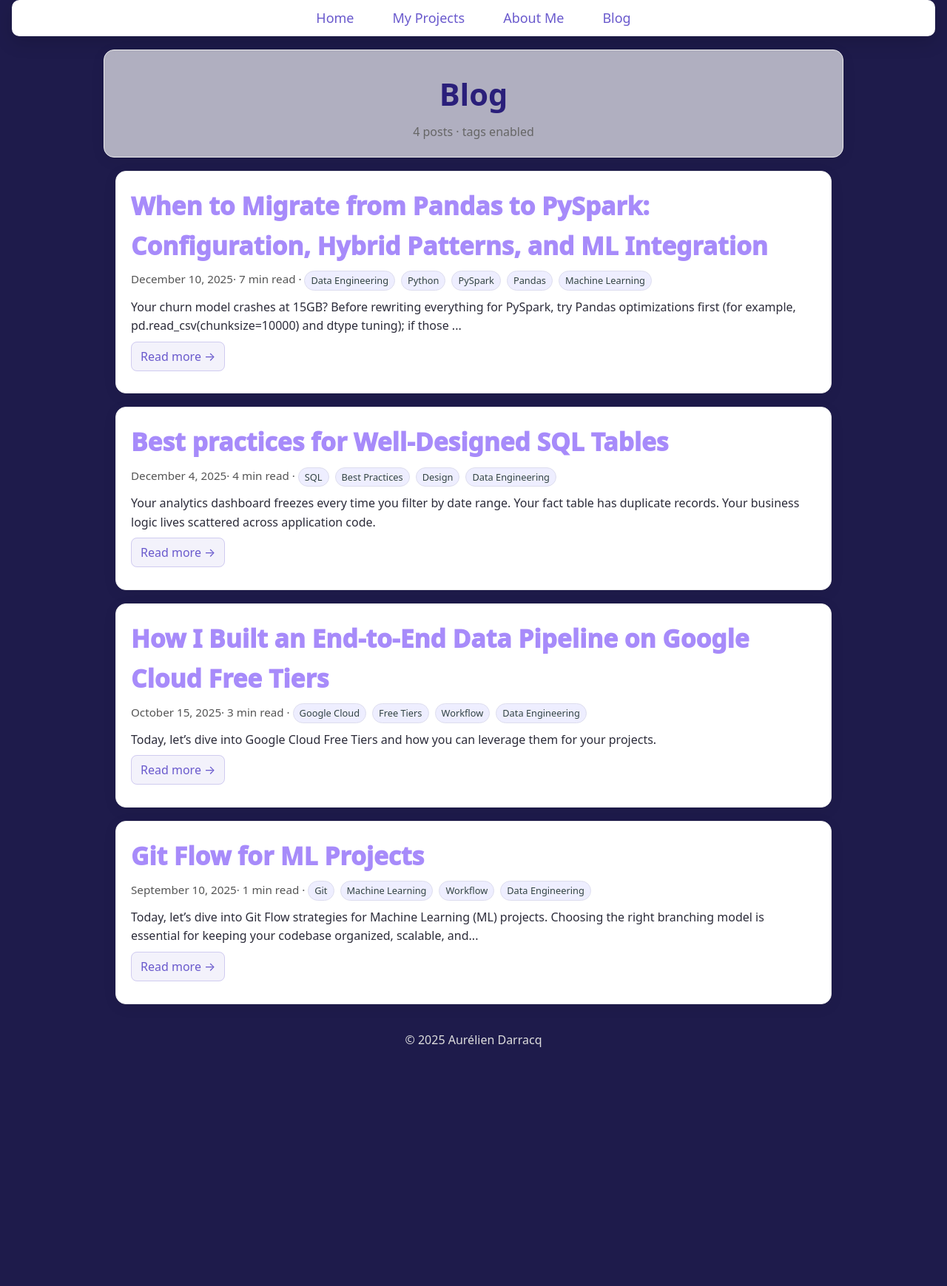
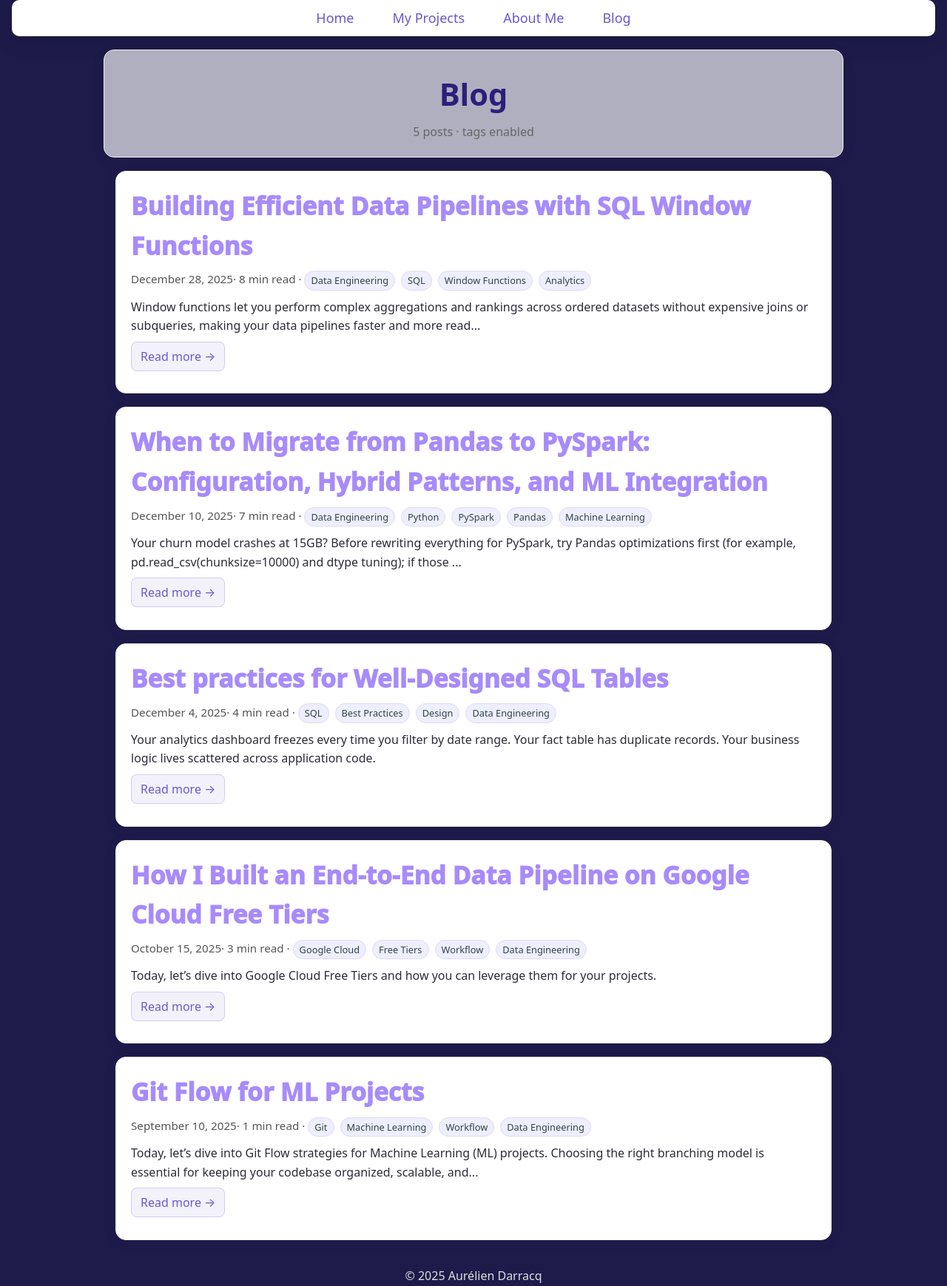
Before and after one commit to aurelpow/portofolio-website, a Jekyll site: the page built from blog.md, in a window 1280 px wide. Shown: the whole page at 74% size. Built offline with Jekyll 4.4.1, drawn with Linux system fonts in a browser that asks for light colours; before the commit the page ends 1419 px from its top, so only the background shows below that; some of the changed lines change nothing that is shown.

Commit message:
[C013] : New blog post + Enhance CSS with custom Rouge syntax

````diff
--- /dev/null
+++ b/_posts/2025-12-28-sql-window-functions.md
@@ -0,0 +1,237 @@
+---
+layout: post
+title: "Building Efficient Data Pipelines with SQL Window Functions"
+date: 2025-12-28
+links:
+  - label: "View on LinkedIn"
+    url: "https://www.linkedin.com/posts/aur%C3%A9lien-darracq_sql-dataengineering-dataanalytics-activity-7411669929659318272-Cuv0?utm_source=share&utm_medium=member_desktop&rcm=ACoAACj8uyMBzeRBxlTvSvVLQzWamr35ArYrhHE"
+    kind: linkedin
+tags: [Data Engineering, SQL, Window Functions, Analytics]
+---
+
+**Window functions let you perform complex aggregations and rankings across ordered datasets without expensive joins or subqueries, making your data pipelines faster and more readable.**
+
+## ❌ The Problem: Complex Subqueries and Joins
+You're calculating month-over-month growth rates using three nested subqueries and a self-join. There's a better way.
+
+Consider this SQL to compute month-over-month sales growth:
+
+```sql
+SELECT
+    curr.month,
+    curr.total_sales,
+    prev.total_sales AS prev_month_sales,
+    ((curr.total_sales - prev.total_sales) / prev.total_sales) * 100 AS mom_growth
+FROM
+    (SELECT month, SUM(sales) AS total_sales FROM sales_data GROUP BY month) AS curr
+JOIN
+    (SELECT month, SUM(sales) AS total_sales FROM sales_data GROUP BY month) AS prev
+ON curr.month = DATEADD(MONTH, 1, prev.month);
+```
+This query is hard to read and inefficient due to multiple aggregations and joins.
+## ✅ The Solution: SQL Window Functions
+Using window functions, you can simplify the above query significantly:
+
+```sql
+SELECT
+    month,
+    SUM(sales) AS total_sales,
+    LAG(SUM(sales)) OVER (ORDER BY month) AS prev_month_sales,
+    ((SUM(sales) - LAG(SUM(sales)) OVER (ORDER BY month)) / LAG(SUM(sales)) OVER (ORDER BY month)) * 100 AS mom_growth
+FROM sales_data
+GROUP BY month;
+```
+You can ever improve readability by using a CTE:
+
+```sql
+WITH monthly_sales AS (
+    SELECT
+        month,
+        SUM(sales) AS total_sales
+    FROM sales_data
+    GROUP BY month
+)
+SELECT
+    month,
+    total_sales,
+    LAG(total_sales) OVER (ORDER BY month) AS prev_month_sales,
+    ((total_sales - LAG(total_sales) OVER (ORDER BY month)) / LAG(total_sales) OVER (ORDER BY month)) * 100 AS mom_growth
+FROM monthly_sales;
+```
+For this precise example it can be over kill to use CTE, but in more complex queries it can help with readability and maintainability.
+
+## Key Window Functions
+- `LAG()` and `LEAD()`: Access data from previous or next rows without self-joins.
+- `ROW_NUMBER()`, `RANK()`, `DENSE_RANK()`: Assign unique or ranked numbers to rows within partitions.
+- `SUM() OVER()`, `AVG() OVER()`: Perform cumulative or moving aggregates.
+
+## Improving Performance
+1. Always Define Frame Bounds for Aggregations
+    ```sql
+    -- ❌ SLOW: Unbounded (recalculates from start every row)
+    SUM(revenue) OVER (ORDER BY date)
+    ```
+    ```sql
+    -- ✅ FAST: Bounded window
+    SUM(revenue) OVER (
+        ORDER BY date
+        ROWS BETWEEN 29 PRECEDING AND CURRENT ROW)
+    ```
+2. Partition Large Datasets
+    ```sql
+    -- Splits dataset into smaller chunks for parallel processing
+    SELECT
+        date,
+        product_category,
+        revenue,
+        SUM(revenue) OVER (
+            PARTITION BY product_category
+            ORDER BY date
+        ) as category_running_total
+    FROM daily_sales;
+    -- Processes each category independently ✅
+    ```
+3.  Use ROWS vs RANGE Carefully
+    ```sql
+    -- ROWS: Physical row offset (faster)
+    SUM(revenue) OVER (
+        ORDER BY date
+        ROWS BETWEEN 6 PRECEDING AND CURRENT ROW
+    )
+    ```
+    ```sql
+    -- RANGE: Logical value range (slower, handles ties)
+    SUM(revenue) OVER (
+        ORDER BY date
+        RANGE BETWEEN INTERVAL '6 days' PRECEDING AND CURRENT ROW
+    )
+    ```
+4. Reuse Window Definitions
+    ```sql
+    -- ❌ INEFFICIENT: Recalculates ordering multiple times
+    SELECT
+        date,
+        LAG(revenue) OVER (ORDER BY date),
+        LEAD(revenue) OVER (ORDER BY date),
+        SUM(revenue) OVER (ORDER BY date)
+    FROM daily_sales;
+    ```
+    ```sql
+    -- ✅ EFFICIENT: Define window once
+    SELECT
+        date,
+        LAG(revenue) OVER w,
+        LEAD(revenue) OVER w,
+        SUM(revenue) OVER w
+    FROM daily_sales
+    WINDOW w AS (ORDER BY date);
+    ```
+
+##  Real World Performance Comparisons
+### Scenario: Calculate 30-day metrics for 5 years of daily data (~1,825 rows)
+
+- Query A: Using **LAG()** only
+```sql
+SELECT
+    date,
+    revenue,
+    LAG(revenue, 30) OVER (ORDER BY date) as revenue_30d_ago,
+    revenue - LAG(revenue, 30) OVER (ORDER BY date) as change_30d
+FROM daily_sales;
+-- Execution time: ~50ms ✅
+```
+- Query B: Using **SUM OVER** (unbounded)
+```sql
+SELECT
+    date,
+    revenue,
+    SUM(revenue) OVER (ORDER BY date) as running_total
+FROM daily_sales;
+-- Execution time: ~180ms ⚠️
+```
+- Query C: Using **SUM OVER** (bounded 30-day window)
+```sql
+SELECT
+    date,
+    revenue,
+    SUM(revenue) OVER (
+        ORDER BY date
+        ROWS BETWEEN 29 PRECEDING AND CURRENT ROW
+    ) as rolling_30d_total
+FROM daily_sales;
+-- Execution time: ~75ms ✅
+```
+
+## When to use each approach
+
+#### Use LAG/LEAD When:
+
+    ✅ Comparing specific rows (yesterday, last week, last month)
+    ✅ Calculating period-over-period changes
+    ✅ Finding next/previous non-null values
+    ✅ Performance is critical
+```sql
+-- Perfect use cases
+LAG(revenue, 1) OVER (ORDER BY date) as yesterday
+LAG(revenue, 7) OVER (ORDER BY date) as last_week
+LAG(revenue, 30) OVER (ORDER BY date) as last_month
+```
+
+#### Use SUM/AVG OVER When:
+    ✅ Calculating running totals
+    ✅ Computing moving averages
+    ✅ Aggregating within sliding windows
+    ✅ Need cumulative metrics
+
+```sql
+-- Perfect use cases
+SUM(revenue) OVER (ORDER BY date ROWS BETWEEN UNBOUNDED PRECEDING AND CURRENT ROW) -- running total
+AVG(revenue) OVER (ORDER BY date ROWS BETWEEN 6 PRECEDING AND CURRENT ROW) -- 7-day MA
+SUM(orders) OVER (PARTITION BY region ORDER BY date) -- regional running totals
+```
+
+#### ADVANCED: Hybrid Approach (Best Performance)
+```sql
+-- Combine techniques for optimal performance
+WITH daily_metrics AS (
+    SELECT
+        date,
+        revenue,
+        -- Fast LAG operations
+        LAG(revenue, 1) OVER w as prev_day,
+        LAG(revenue, 7) OVER w as prev_week,
+
+        -- Bounded aggregations
+        AVG(revenue) OVER (
+            ORDER BY date
+            ROWS BETWEEN 6 PRECEDING AND CURRENT ROW
+        ) as ma_7day,
+
+        -- Row number (very fast)
+        ROW_NUMBER() OVER w as day_number
+    FROM daily_sales
+    WINDOW w AS (ORDER BY date)
+)
+SELECT
+    *,
+    revenue - prev_day as daily_change,
+    revenue - prev_week as weekly_change,
+    revenue - ma_7day as vs_7day_avg
+FROM daily_metrics;
+-- Execution time: ~60ms ✅
+```
+
+## Bottom Line (Conclusion)
+
+### Performance Ranking (Fast → Slow):
+
+1. 🥇 ROW_NUMBER / RANK - Simple enumeration
+2. 🥈 LAG / LEAD - Direct row access (O(1))
+3. 🥉 SUM/AVG with bounded ROWS - Fixed window size
+4. ⚠️ SUM/AVG with RANGE - Value-based frames
+5. 🐌 SUM/AVG unbounded - Recalculates everything (O(N²))
+
+### Choose based on:
+- Need point comparisons? → LAG/LEAD
+- Need cumulative values? → SUM OVER with bounds
+- Need both? → Combine them efficiently with WINDOW clause
--- a/assets/css/site.css
+++ b/assets/css/site.css
@@ -843,3 +843,77 @@ main { max-width: 1100px; margin: 0 auto; }
   padding: 0;
   border-radius: 0;
 }
+
+/* ===========================
+   Rouge syntax highlighting
+   (Jekyll highlighter: rouge)
+=========================== */
+/* Base */
+.highlight { color: #e2e8f0; }
+.highlight .w { color: #e2e8f0; }
+
+/* Comments */
+.highlight .c,
+.highlight .cm,
+.highlight .c1,
+.highlight .cs { color: rgba(199,201,223,.75); font-style: italic; }
+
+/* Keywords */
+.highlight .k,
+.highlight .kc,
+.highlight .kd,
+.highlight .kn,
+.highlight .kp,
+.highlight .kr,
+.highlight .kt { color: #93c5fd; font-weight: 600; }
+
+/* Names (tables/cols/idents) */
+.highlight .n,
+.highlight .na,
+.highlight .nb,
+.highlight .bp,
+.highlight .nc,
+.highlight .no,
+.highlight .nd,
+.highlight .ni,
+.highlight .ne,
+.highlight .nf,
+.highlight .nl,
+.highlight .nn,
+.highlight .nx,
+.highlight .py { color: #e2e8f0; }
+.highlight .nf,
+.highlight .nc { color: #a78bfa; font-weight: 600; }
+
+/* Strings */
+.highlight .s,
+.highlight .sa,
+.highlight .sb,
+.highlight .sc,
+.highlight .dl,
+.highlight .sd,
+.highlight .s1,
+.highlight .s2,
+.highlight .se,
+.highlight .sh,
+.highlight .si,
+.highlight .sx,
+.highlight .sr,
+.highlight .ss { color: #86efac; }
+
+/* Numbers */
+.highlight .m,
+.highlight .mb,
+.highlight .mf,
+.highlight .mh,
+.highlight .mi,
+.highlight .mo,
+.highlight .il { color: #fcd34d; }
+
+/* Operators / punctuation */
+.highlight .o,
+.highlight .ow { color: #f9a8d4; }
+.highlight .p { color: #e2e8f0; }
+
+/* Errors */
+.highlight .err { color: #fecaca; background: rgba(239,68,68,.12); padding: 0 2px; border-radius: 3px; }
````
